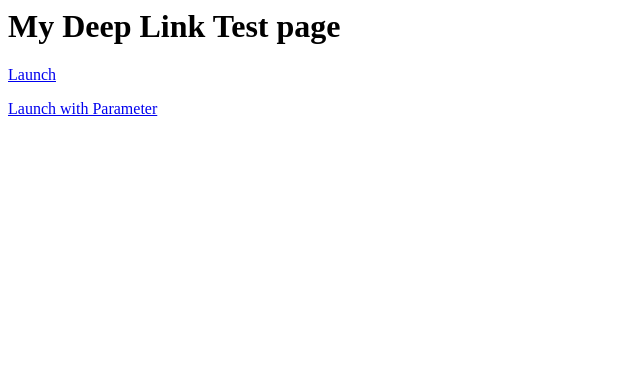
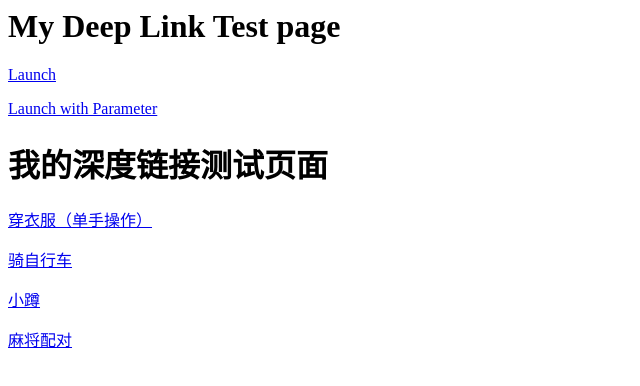
Before and after one commit to migemadesign/TestWebHtml, a plain HTML site: page index.html in a window 1280 px wide. Shown: the whole page, without its empty margins (0-640 px from the left). Drawn offline with Linux system fonts and the light colour scheme.

Commit message:
Update index.html

```diff
--- a/index.html
+++ b/index.html
@@ -28,5 +28,11 @@
        <h1>My Deep Link Test page</h1>
        <p><a href="#" onclick="launchApp()">Launch</a></p>
        <p><a href="#" onclick="launchWithParameter()">Launch with Parameter</a></p>
+
+ <h1>我的深度链接测试页面</h1>
+       <p><a href="unitydl://PutOnClothesWithOnehand">穿衣服（单手操作）</a></p>
+       <p><a href="unitydl://CyclingBiking">骑自行车</a></p>
+       <p><a href="unitydl://MiniSquat">小蹲</a></p>
+       <p><a href="unitydl://MahjongPairMatching">麻将配对</a></p>
     </body>
 </html>
```
